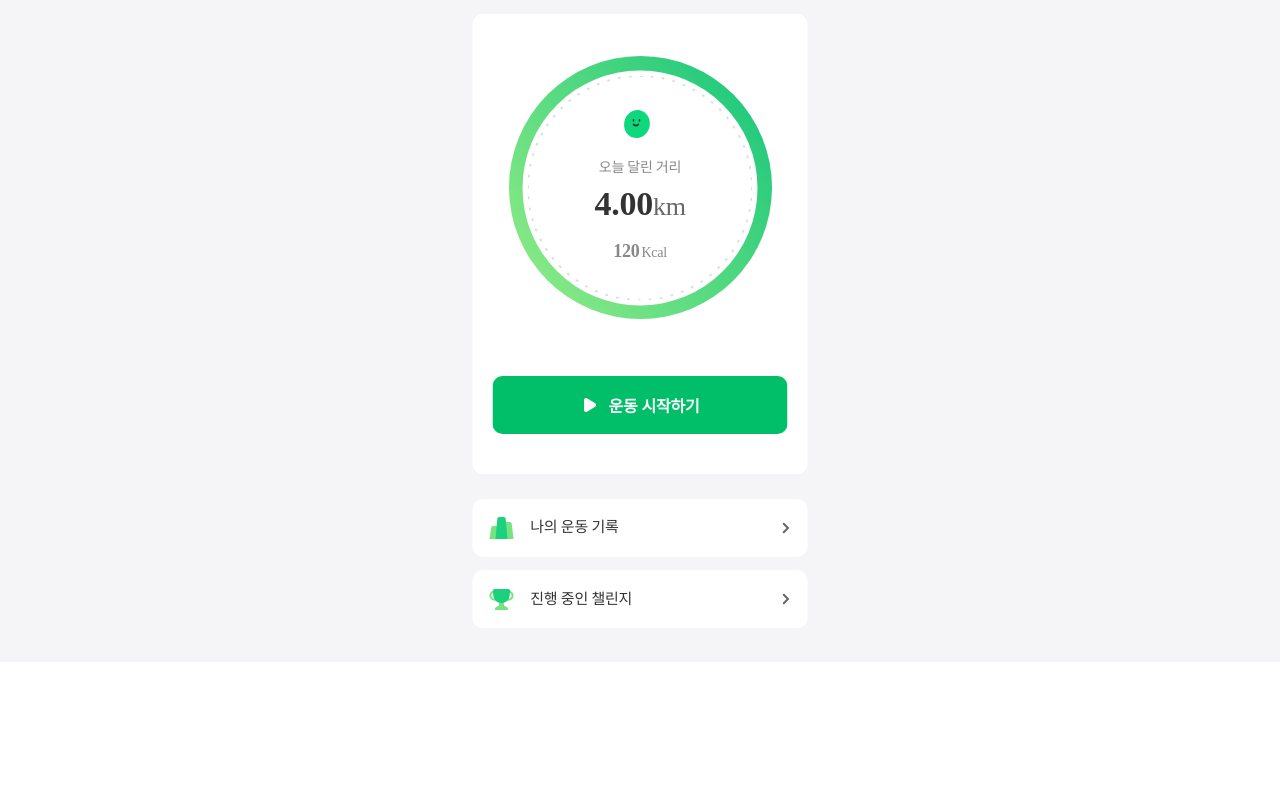
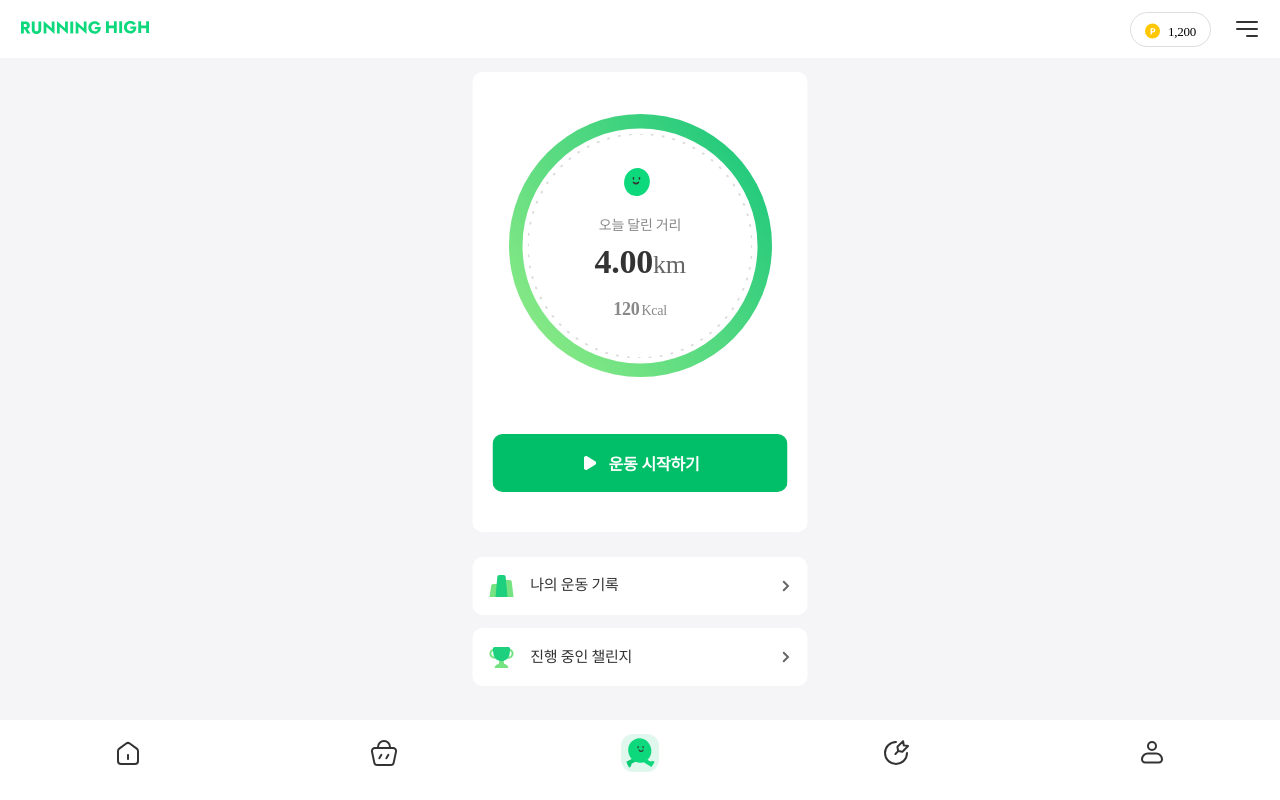
Before and after one commit to FitnessSNS/RunningHighFrontend, a React (Create React App) app: page / in a window 1280 px wide. Built offline with nearby package versions, Linux system fonts and the light colour scheme.

Commit message:
modify: main.tsx에 공통 컴포넌트 별도 삽입

```diff
--- a/src/pages/Main/index.tsx
+++ b/src/pages/Main/index.tsx
@@ -8,6 +8,8 @@ import face from "src/assets/face.svg";
 import chart from "src/assets/chart.svg";
 import chartCup from "src/assets/chartCup.svg";
 import btnArrow from "src/assets/btn_arrow.svg";
+import { HeaderContainer } from "src/components/Header";
+import { FooterContainer } from "src/components/Footer";
 
 export const Main = () => {
   const navigate = useNavigate();
@@ -25,6 +27,8 @@ export const Main = () => {
   console.log(process);
 
   return (
+    <>
+      <HeaderContainer />
       <main css={styles.mainWrapper}>
         <div css={styles.mainStyle}>
           <div css={styles.graphStyle}>
@@ -67,5 +71,7 @@ export const Main = () => {
           </li>
         </ul>
       </main>
+      <FooterContainer />
+    </>
   );
 };
```
Lines whose indentation alone changed are shown as unchanged.
